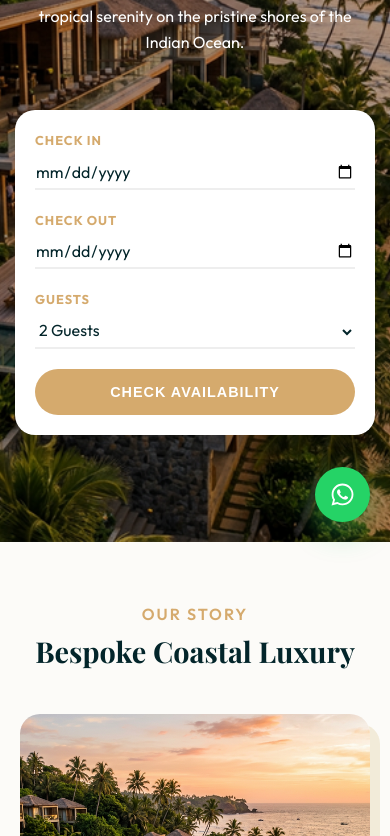
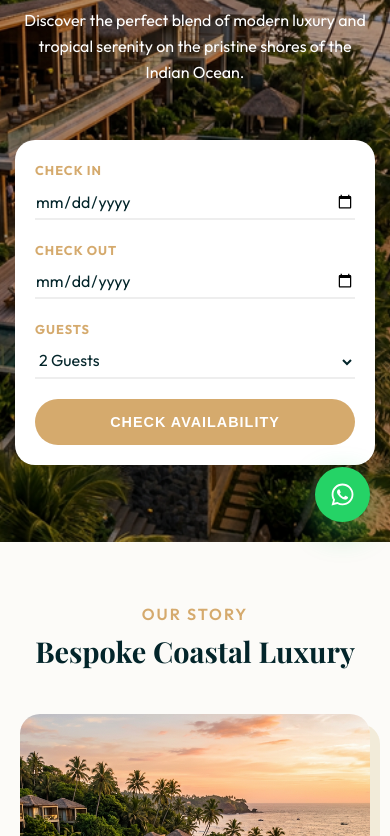
Before and after one commit to Irudika02/BeachHotelWebsite, a plain HTML site: page index.html in a window 390 px wide. Shown: the part 302-1138 px from the top of the page. Drawn offline with nearby package versions, Linux system fonts and the light colour scheme; no server answers; a web font is replaced by a local one.

Commit message:
Fix mobile hero section overlapping with header

```diff
--- a/css/index.css
+++ b/css/index.css
@@ -371,7 +371,9 @@
     }
 
     .hero {
-        padding: 0 15px;
+        padding: 120px 15px 60px;
+        min-height: 100vh;
+        height: auto;
     }
 
     .hero h1 {
--- a/src/main/resources/static/css/index.css
+++ b/src/main/resources/static/css/index.css
@@ -371,7 +371,9 @@
     }
 
     .hero {
-        padding: 0 15px;
+        padding: 120px 15px 60px;
+        min-height: 100vh;
+        height: auto;
     }
 
     .hero h1 {
```
Also changed, not shown: 1 other file.
